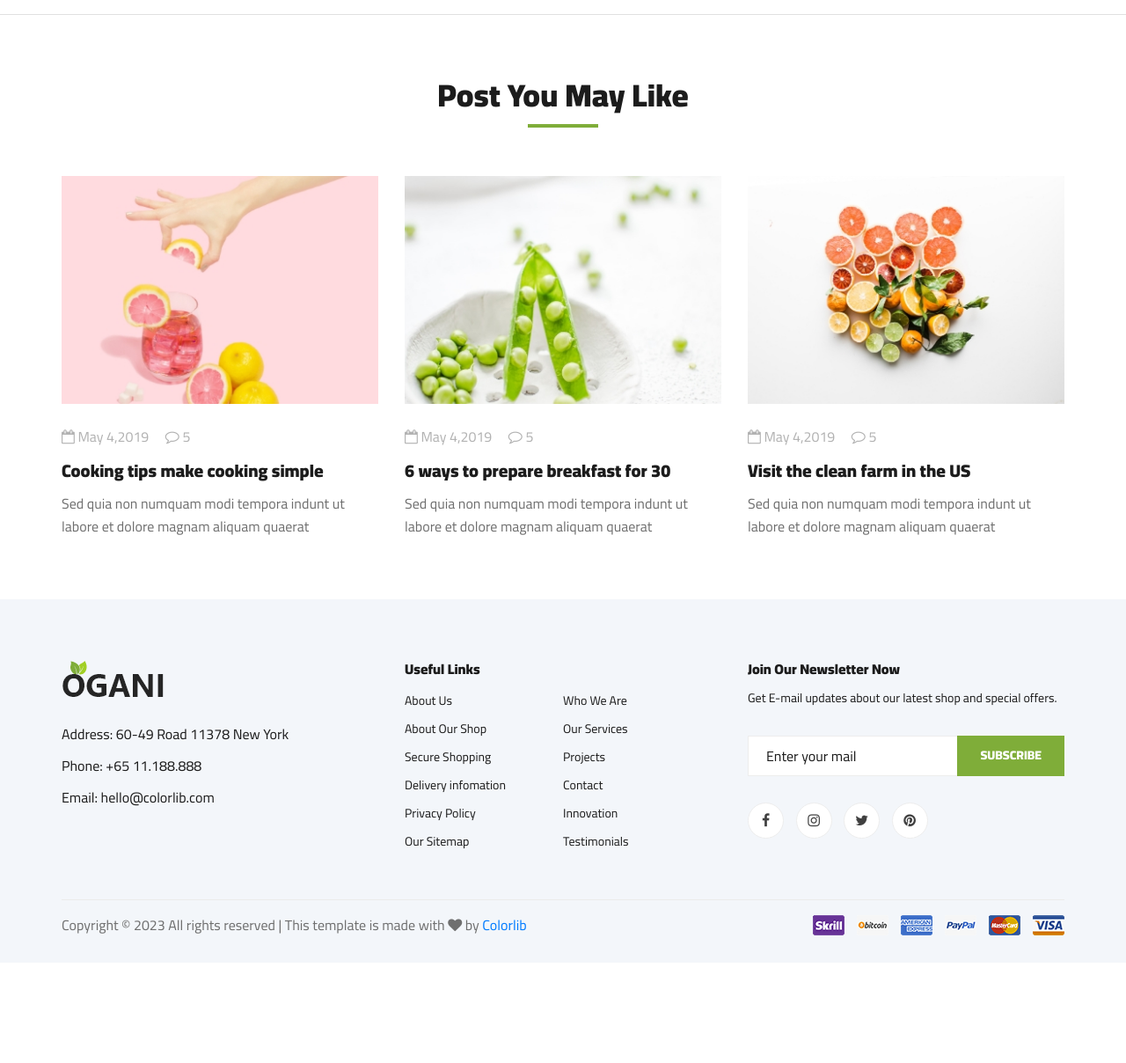
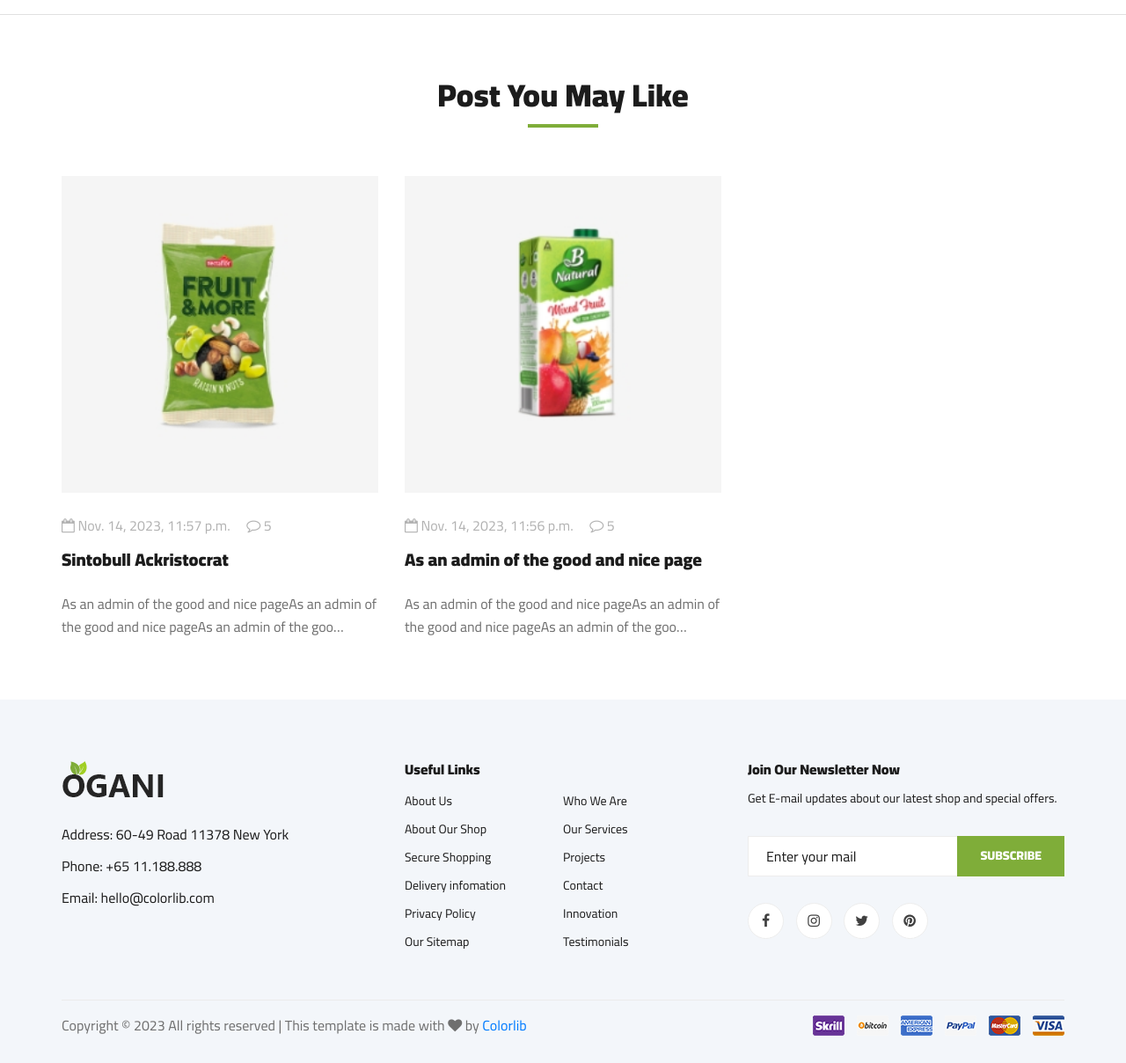
Before and after one commit to tobidada001/ogani-ecommerce, a Django app: a page that uses templates/blog-details.html in a window 1280 px wide. Shown: the part 2012-3220 px from the top of the page at 88% size. Before the commit the page ends 3075 px from the top, so only its background shows below. Run offline with Django 4.2, Linux system fonts and the light colour scheme; data comes from the database, SQL or seed files in the repository; both versions use the stored data as it was after the commit; parts of the project's set-up code (start-up, migrations or seed data) failed here and were passed over; some libraries are stand-ins or nearby versions.

Commit message:
Added the blog feature

```diff
--- a/Shop/views.py
+++ b/Shop/views.py
@@ -19,8 +19,9 @@
     products = products_retrieved.order_by('-date_added')
     toprated = products_retrieved.annotate(avgrating = Avg('review__rating')).order_by('-avgrating')[:6]
     most_reviewed = products_retrieved.annotate(count= Count('review')).order_by('-count')[:6]
+    posts = Post.objects.all()[:3]
 
-    return render(request, 'index.html', {'featured': featured_products, 'products': products, 'top_rated': toprated, "most_reviewed": most_reviewed })
+    return render(request, 'index.html', {'featured': featured_products, 'products': products, 'top_rated': toprated, "most_reviewed": most_reviewed, 'posts': posts})
 
 
 def login(request):
--- a/templates/blog-details.html
+++ b/templates/blog-details.html
@@ -83,51 +83,28 @@
                 </div>
             </div>
             <div class="row">
+
+                {% for post in random_posts  %}
+
+
+
                 <div class="col-lg-4 col-md-4 col-sm-6">
                     <div class="blog__item">
                         <div class="blog__item__pic">
-                            <img src="{% static 'img/blog/blog-1.jpg' %}" alt="">
+                            <img src="{{post.cover.url}}" alt="">
                         </div>
                         <div class="blog__item__text">
                             <ul>
-                                <li><i class="fa fa-calendar-o"></i> May 4,2019</li>
+                                <li><i class="fa fa-calendar-o"></i> {{post.date_posted}}</li>
                                 <li><i class="fa fa-comment-o"></i> 5</li>
                             </ul>
-                            <h5><a href="#">Cooking tips make cooking simple</a></h5>
-                            <p>Sed quia non numquam modi tempora indunt ut labore et dolore magnam aliquam quaerat </p>
+                            <h5><a href="{% url 'postdetail' post.slug %}">{{post.title}}</a></h5>
+                            <p>{{post.body|safe|truncatechars:"100"}} </p>
                         </div>
                     </div>
                 </div>
-                <div class="col-lg-4 col-md-4 col-sm-6">
-                    <div class="blog__item">
-                        <div class="blog__item__pic">
-                            <img src="{% static 'img/blog/blog-2.jpg' %}" alt="">
-                        </div>
-                        <div class="blog__item__text">
-                            <ul>
-                                <li><i class="fa fa-calendar-o"></i> May 4,2019</li>
-                                <li><i class="fa fa-comment-o"></i> 5</li>
-                            </ul>
-                            <h5><a href="#">6 ways to prepare breakfast for 30</a></h5>
-                            <p>Sed quia non numquam modi tempora indunt ut labore et dolore magnam aliquam quaerat </p>
-                        </div>
-                    </div>
-                </div>
-                <div class="col-lg-4 col-md-4 col-sm-6">
-                    <div class="blog__item">
-                        <div class="blog__item__pic">
-                            <img src="{% static 'img/blog/blog-3.jpg' %}" alt="">
-                        </div>
-                        <div class="blog__item__text">
-                            <ul>
-                                <li><i class="fa fa-calendar-o"></i> May 4,2019</li>
-                                <li><i class="fa fa-comment-o"></i> 5</li>
-                            </ul>
-                            <h5><a href="#">Visit the clean farm in the US</a></h5>
-                            <p>Sed quia non numquam modi tempora indunt ut labore et dolore magnam aliquam quaerat </p>
-                        </div>
-                    </div>
-                </div>
+                {% endfor %}
+
             </div>
         </div>
     </section>
```
Also changed, not shown: templates/index.html (+10 -41 lines), db.sqlite3.
